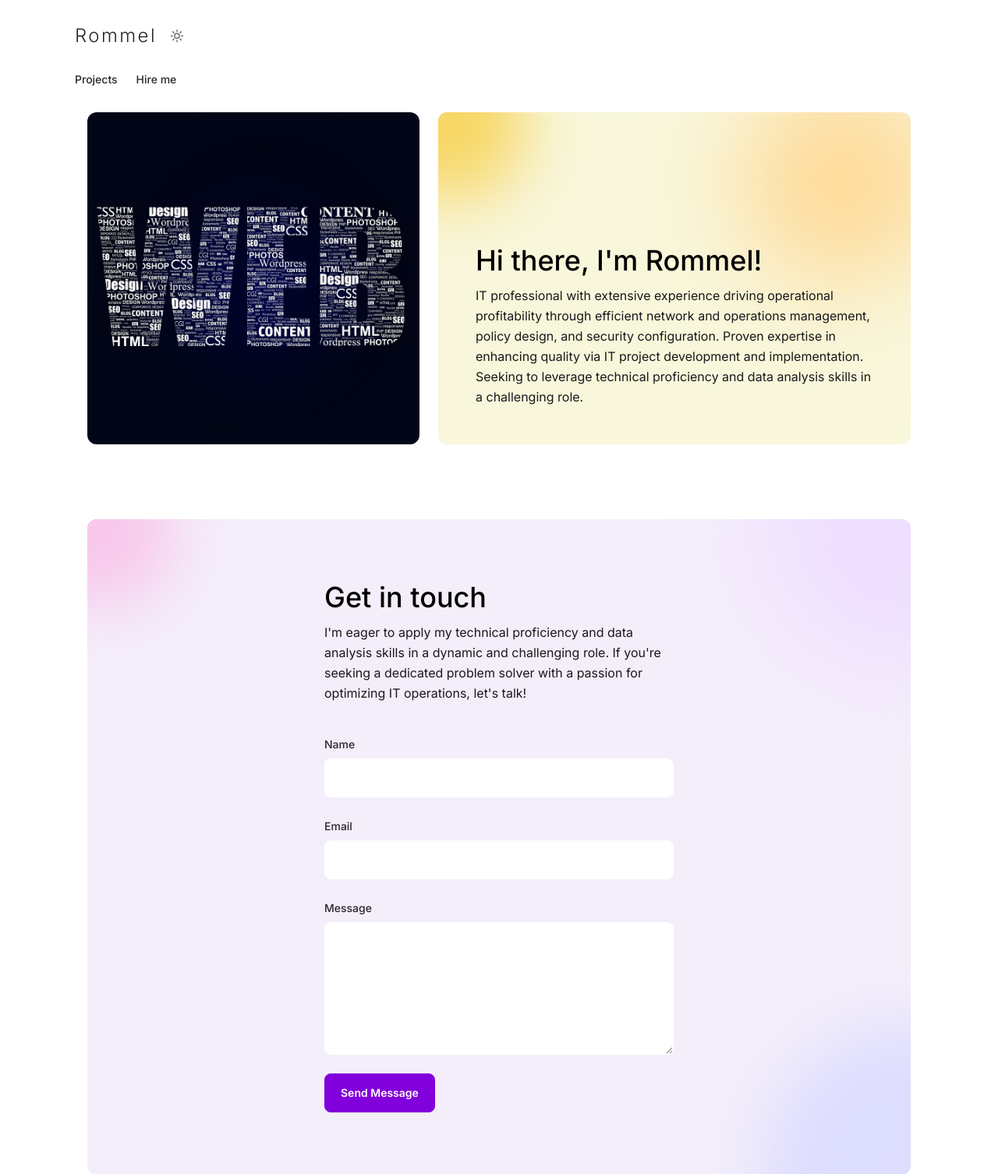
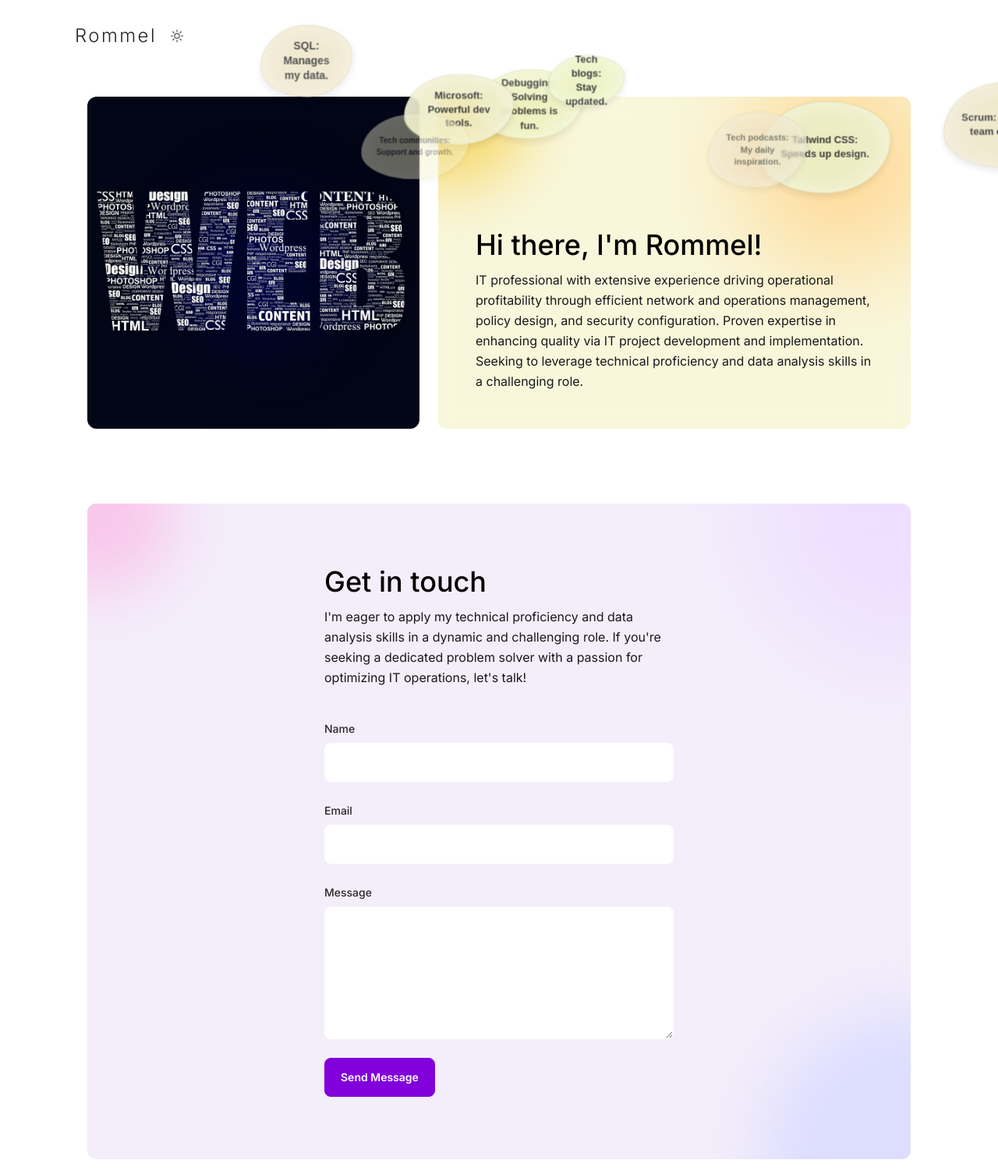
Before and after one commit to espinozare/Portfolio_django, a Django app: page / in a window 1280 px wide. Shown: the top 1506 px of the page at 78% size. Run offline with Django 5.2, Linux system fonts and the light colour scheme; data that the repository does not hold is empty; style sheets or scripts are compiled from the project's sources; some libraries are stand-ins or nearby versions.

Commit message:
add bubbles

```diff
--- a/portfolio_re/settings.py
+++ b/portfolio_re/settings.py
@@ -119,7 +119,7 @@
 # Database
 # https://docs.djangoproject.com/en/5.2/ref/settings/#databases
 
-POSTGRES_LOCALLY =False
+POSTGRES_LOCALLY =True
 
 if 'DATABASE_URL' in os.environ:
     DATABASES = {
--- /dev/null
+++ b/portfolio_re/static/css/bubbles.css
@@ -0,0 +1,86 @@
+/* static/css/bubbles.css */
+.dark .bubble {
+    background-color: rgba(30, 30, 40, 0.85) !important;
+    color: #fff !important;
+}
+.banner-bubbles {
+    position: fixed;
+    top: 0;
+    left: 0;
+    width: 100%;
+    height: 100vh;
+    overflow: hidden;
+    pointer-events: none;
+    z-index: 100;
+}
+
+.bubble {
+    position: absolute;
+    /* Forma ovalada */
+    border-radius: 50% / 60% 40% 60% 40%;
+    background: rgba(255, 255, 255, 0.85);
+    display: flex;
+    justify-content: center;
+    align-items: center;
+    text-align: center;
+    padding: 15px 25px; /* Más padding horizontal para forma ovalada */
+    box-shadow:
+        0 5px 15px rgba(0, 0, 0, 0.1),
+        0 0 30px rgba(255, 255, 255, 0.4) inset;
+    animation: floatBubble ease-in-out forwards;
+    transform: translateY(100%) scale(0.5);
+    opacity: 0;
+    word-break: break-word;
+    font-family: 'Arial', sans-serif;
+    font-size: 16px;
+    font-weight: bold;
+    color: #333;
+    z-index: 150;
+    pointer-events: none; /* No interactuables */
+    backdrop-filter: blur(2px);
+    line-height: 1.4;
+    box-sizing: border-box;
+    /* Borde sutil */
+    border: 1px solid rgba(0, 0, 0, 0.05);
+}
+
+/* Animación mejorada con fade in/out */
+@keyframes floatBubble {
+    0% {
+        transform: translateY(100%) scale(0.5);
+        opacity: 0;
+    }
+    20% {
+        opacity: 1;
+        transform: translateY(80%) scale(0.8);
+    }
+    80% {
+        opacity: 0.8;
+    }
+    100% {
+        transform: translateY(-100%) scale(1);
+        opacity: 0;
+    }
+}
+
+/* Efecto de desvanecimiento suave */
+.bubble::before {
+    content: '';
+    position: absolute;
+    top: 0;
+    left: 0;
+    right: 0;
+    bottom: 0;
+    background: radial-gradient(circle at center, transparent, rgba(255,255,255,0.2));
+    border-radius: inherit;
+    pointer-events: none;
+}
+
+/* Modo oscuro */
+.dark .bubble {
+    background: rgba(30, 30, 40, 0.85);
+    color: #fff;
+    box-shadow:
+        0 5px 15px rgba(0, 0, 0, 0.3),
+        0 0 30px rgba(100, 100, 255, 0.2) inset;
+}
--- /dev/null
+++ b/portfolio_re/static/js/bubbles.js
@@ -0,0 +1,113 @@
+// static/js/bubbles.js
+document.addEventListener('DOMContentLoaded', () => {
+    const container = document.getElementById('bubbles-container');
+
+    if (!container) return;
+
+    // Romantic messages as in the image
+    const messages = [
+        "Coding is my love language.",
+        "Tech is my passion.",
+        "Web dev: My happy place.",
+        "JavaScript: Makes sites interactive.",
+        "HTML, CSS: My creative tools.",
+        "Python/Django: Backend powerhouse.",
+        "React: Builds great UIs.",
+        "SQL: Manages my data.",
+        "Tailwind CSS: Speeds up design.",
+        "CSS: Styles everything beautifully.",
+        "Django: My go-to framework.",
+        "Microsoft: Powerful dev tools.",
+        "Networks: Crucial for web.",
+        "Servers: Host my apps.",
+        "My PC: Coding command center.",
+        "Node.js: JavaScript, server-side.",
+        "REST APIs: Connect everything.",
+        "Security: Always a priority.",
+        "DevOps: Streamlines my work.",
+        "Git: Essential for code.",
+        "Docker: Deploys apps easily.",
+        "Cloud: Scalable solutions.",
+        "NoSQL: Flexible data storage.",
+        "Agile: My project management style.",
+        "Scrum: Keeps my team on track.",
+        "Version control: My code's history.",
+        "Debugging: Solving problems is fun.",
+        "Open source: Community-driven.",
+        "Tech conferences: Networking and learning.",
+        "Hackathons: Coding marathons.",
+        "Tech blogs: Stay updated.",
+        "Online courses: Continuous learning.",
+        "Tech podcasts: My daily inspiration.",
+        "Webinars: Learn from experts.",
+        "Tech communities: Support and growth.",
+
+    ];
+
+    const CONFIG = {
+        bubbleCount: 8,          // Number of simultaneous bubbles
+        minWidth: 120,           // Minimum width
+        maxWidth: 220,           // Maximum width
+        minHeightRatio: 0.6,     // Minimum height-to-width ratio
+        maxHeightRatio: 0.8,     // Maximum height-to-width ratio
+        minDuration: 12,         // Minimum duration (s)
+        maxDuration: 24,         // Maximum duration (s)
+        spawnInterval: 2000,     // Time between bubble creation (ms)
+        fadeDuration: 1000       // Fade-out time at the end (ms)
+    };
+
+    function createBubble() {
+        const bubble = document.createElement('div');
+        bubble.className = 'bubble';
+
+        // Select random message
+        bubble.textContent = messages[Math.floor(Math.random() * messages.length)];
+
+        // Random oval size
+        const width = Math.floor(Math.random() * (CONFIG.maxWidth - CONFIG.minWidth)) + CONFIG.minWidth;
+        const heightRatio = Math.random() * (CONFIG.maxHeightRatio - CONFIG.minHeightRatio) + CONFIG.minHeightRatio;
+        const height = width * heightRatio;
+
+        bubble.style.width = `${width}px`;
+        bubble.style.height = `${height}px`;
+
+        // Random horizontal position (with margin)
+        bubble.style.left = `${5 + Math.random() * 90}%`;
+
+        // Random animation duration
+        const duration = Math.random() * (CONFIG.maxDuration - CONFIG.minDuration) + CONFIG.minDuration;
+        bubble.style.animationDuration = `${duration}s`;
+
+        // Background color white with slight pastel tint
+        const hue = 40 + Math.floor(Math.random() * 30); // Pink/purple tones
+        const saturation = 50 + Math.floor(Math.random() * 20);
+        bubble.style.backgroundColor = `hsla(${hue}, ${saturation}%, 85%, 0.9)`;
+
+        // Subtle color shadow
+        bubble.style.boxShadow += `, 0 0 ${width/8}px hsla(${hue}, 50%, 80%, 0.4)`;
+
+        // Remove bubble after animation
+        bubble.addEventListener('animationend', () => {
+            bubble.style.opacity = '0';
+            setTimeout(() => {
+                if (bubble.parentNode) {
+                    bubble.parentNode.removeChild(bubble);
+                }
+            }, CONFIG.fadeDuration);
+        });
+
+        container.appendChild(bubble);
+    }
+
+    function startBubbles() {
+        // Create initial bubbles
+        for (let i = 0; i < CONFIG.bubbleCount; i++) {
+            setTimeout(createBubble, i * (CONFIG.spawnInterval / 2));
+        }
+
+        // Generate new bubbles continuously
+        setInterval(createBubble, CONFIG.spawnInterval);
+    }
+
+    startBubbles();
+});
--- a/templates/base.html
+++ b/templates/base.html
@@ -20,7 +20,7 @@
     <link rel="stylesheet" type="text/css" href="{% static 'dist/styles.css' %}">
     <script src="https://unpkg.com/@tailwindcss/browser@4"></script>
 
-
+    <link rel="stylesheet" type="text/css" href="{% static 'css/bubbles.css' %}">
     <!-- Tailwind CSS v4 Configuration -->
     <style type="text/tailwindcss">
       /* Class based dark mode */
@@ -43,8 +43,18 @@
     <style>
       [x-cloak] {
         display: none !important;
+         .banner-bubbles {
+            position: relative;
+            z-index: 10;
+        }
+        .bubble {
+            z-index: 20 !important;
+        }
+
       }
     </style>
+
+
   </head>
   <body class="antialiased">
     <!-- Page Container -->
@@ -153,8 +163,11 @@
           </div>
         </header>
         <!-- END Main Header -->
-<body class="bg-white dark:bg-gray-900 transition-colors duration-300">
-    {% include 'includes/navbar.html' %}
+<body class="antialiased bg-white dark:bg-gray-900 transition-colors duration-300">
+    <!-- Contenedor de burbujas FIJAS que cubren toda la pantalla -->
+    <div class="banner-bubbles">
+        {% include 'includes/bubbles.html' %}
+    </div>
 
     <main class="container mx-auto px-4 py-8">
         {% block content %}
@@ -163,6 +176,8 @@
 
     {% include 'includes/footer.html' %}
 
+    <!-- JS para burbujas -->
+    <script src="{% static 'js/bubbles.js' %}"></script>
 
 </body>
 </html>
--- /dev/null
+++ b/templates/includes/bubbles.html
@@ -0,0 +1,2 @@
+<!-- templates/includes/bubbles.html -->
+<div id="bubbles-container" class="w-full h-full"></div>
```
Also changed, not shown: static/css/bubbles.css (added, +36 -0 lines), static/js/bubbles.js (added, +76 -0 lines), static/src/bubbles.css (added, +35 -0 lines).
